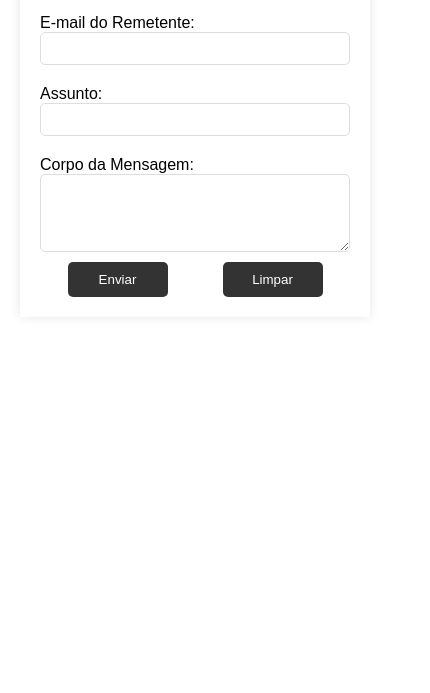
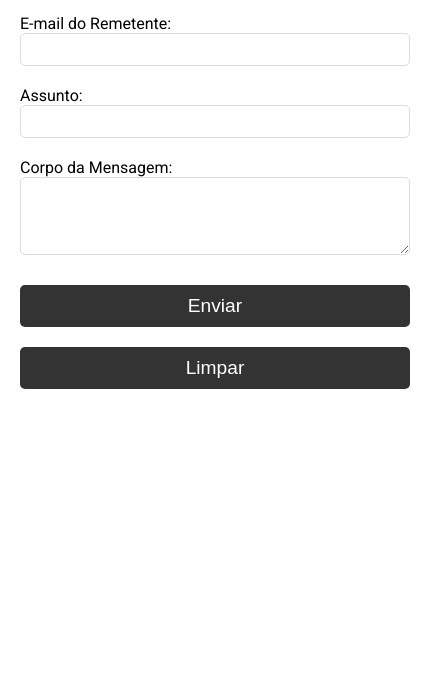
Before and after one commit to FelipeSaimon/trabalho_fundamentosWeb, a plain HTML site: page faleconosco.html in a window 390 px wide. Shown: the part 151-844 px from the top of the page, 430 px wide, since content can reach past the window. Drawn offline with Linux system fonts and the light colour scheme.

Commit message:
update - projeto finalizado para entrega

```diff
--- a/Produtos/css/global.css
+++ b/Produtos/css/global.css
@@ -1,6 +1,3 @@
-/* body{
-    width: 100%;
-} */
 
 .cards {
     max-width: 1024px;
@@ -12,12 +9,11 @@
     margin: 15px auto;
     padding: 20px;
 
-
     border-radius: 6px;
 
     background-color: white;
 
-    box-shadow: 2px 2px 2px rgba(0, 0, 0, 0.3);
+    /* box-shadow: 2px 2px 2px rgba(0, 0, 0, 0.3); */
 }
 
 .card {
--- a/css/noticias.css
+++ b/css/noticias.css
@@ -4,11 +4,12 @@ body {
     padding: 0;
 }
 
-.container{
-    width: 900px;
+.container-page_noticias{
+    max-width: 1024px;
     text-align: left;
     margin: auto;
-
+    padding: 35px;
+    margin-top: 25px;
     margin-bottom: 50px;
 
     box-shadow: 0 0 10px rgba(0, 0, 0, 0.3);
@@ -16,7 +17,6 @@ body {
 
 
 h1 {
-
     font-size: 30px;
 }
 
@@ -26,11 +26,13 @@ p{
     margin: 0;
 }
 
-.cards-container {
+.cards_noticias-container {
     display: flex;
+    flex-direction: row;
     justify-content: space-between;
     flex-wrap: wrap;
     padding: 20px;
+
 }
 
 .card-noticia {
--- a/css/responsividade/maxW-1024.css
+++ b/css/responsividade/maxW-1024.css
@@ -1,11 +1,10 @@
-
 @media screen and (max-width: 1024px) {
-    body {
 
     /* PRODUTOS */
     .cards {
         width: 100%;
         justify-content: center;
+        box-shadow: none;
     }
 
     .card {
@@ -18,17 +17,19 @@
     }
 
     /* NOTICIAS */
-        .container-page_noticias{
+    .container-page_noticias {
         /* width: 100%; */
         margin: 30px;
     }
 
-        .cards_noticias-container{
+    .cards_noticias-container {
         width: 100%;
         margin: auto;
+        display: flex;
+
     }
 
-        .card-noticia{
+    .card-noticia {
         background-color: aliceblue;
         box-shadow: 1px 1px 2px rgba(0, 0, 0, 0.3);
         margin-top: 25px;
@@ -37,9 +38,12 @@
         font-size: large;
     }
 
-        .card-noticia img{
+    .card-noticia img {
         width: 100%;
     }
 
+    /* SOBRE */
+    .container-sobre{
+        margin: 20px;
     }
 }
--- a/css/responsividade/maxW-720.css
+++ b/css/responsividade/maxW-720.css
@@ -46,26 +46,22 @@
 
         .cards_noticias-container p {
             font-size: 100%;
-
         }
 
 
-
-
         /* CONTATO - FALE CONOSCO */
-
         .contato-master {
-            /* box-shadow: none; */
-            margin: 10px;
+            box-shadow: none;
+            width: 100%;
+            /* margin: auto; */
         }
 
-        .container-contato {
-            /* width: 100%; */
-            box-shadow: none;
+        .form-contato{
+            width: 100%;
         }
 
         /* O PROJETO */
-        .container-projeto{
+        .container-projeto {
             width: 100%;
             margin: 20px;
         }
--- a/css/sobre.css
+++ b/css/sobre.css
@@ -1,8 +1,11 @@
+.container-sobre {
+    position: relative;
 
-.container{
+    max-width: 1024px;
     height: auto;
 
     margin: 50px;
+    margin-inline: auto;
     padding: 25px;
 
     background-color: #eee;
@@ -11,14 +14,14 @@
     box-shadow: 2px 2px 1px rgba(0, 0, 0, 0.3);
 }
 
-.container p{
+.container-sobre p {
     width: auto;
     text-align: justify;
     text-wrap: wrap;
     text-indent: 30px;
 }
 
-.empresa{
+.empresa {
     text-align: right;
     font-weight: 500;
 }
--- a/faleconosco.html
+++ b/faleconosco.html
@@ -6,6 +6,7 @@
     <meta name="viewport" content="width=device-width, initial-scale=1.0">
 
     <link rel="stylesheet" href="css/globals.css">
+
     <link rel="stylesheet" href="Produtos/css/hamburguer.css">
     <link rel="stylesheet" href="css/responsividade/maxW-1024.css">
     <link rel="stylesheet" href="css/responsividade/maxW-720.css">
@@ -13,22 +14,22 @@
     <title>Fale Conosco</title>
     <style>
         body {
-      font-family: Arial, sans-serif;
+            font-family: 'roboto', sans-serif;
             margin: 0;
             padding: 0;
         }
 
-    .container {
-      /* max-width: 600px; */
-      margin: 20px;
+        .contato-master {
+            max-width: 600px;
+            margin: 20px auto;
             padding: 20px;
             box-shadow: 0 0 10px rgba(0, 0, 0, 0.1);
         }
 
-    form {
+        .form-contato {
             display: flex;
             flex-direction: column;
-
+            /* margin: 30px; */
         }
 
         label {
@@ -45,6 +46,7 @@
         }
 
         .botoes {
+            margin-top: 20px;
             width: 100%;
 
             display: flex;
@@ -52,8 +54,9 @@
         }
 
         button {
+            background-color: #333;
             width: 100px;
-      background-color: #333;
+            font-size: 1.2rem;
             color: #fff;
             padding: 10px;
             border: none;
@@ -63,6 +66,29 @@
 
         button:hover {
             background-color: #555;
+        }
+
+        @media screen and (max-width: 430px) {
+
+            .header{
+                width: 100%;
+            }
+
+            .contato-master {
+                width: 100%;
+                padding: auto;
+            }
+
+            .botoes {
+                display: flex;
+                flex-direction: column;
+                gap: 20px;
+                align-items: center;
+            }
+
+            .botoes button {
+                width: 100%;
+            }
         }
     </style>
 </head>
@@ -88,9 +114,9 @@
         </nav>
     </header>
 
-  <section class="container">
+    <section class="contato-master">
         <h1>Fale Conosco</h1>
-    <form id="faleConoscoForm">
+        <form class="form-contato" id="faleConoscoForm">
             <label for="email">E-mail do Remetente:</label>
             <input type="email" id="email" name="email" required>
             <label for="assunto">Assunto:</label>
```
Also changed, not shown: sobre.html (+6 -4 lines). Lines whose indentation alone changed are shown as unchanged.
